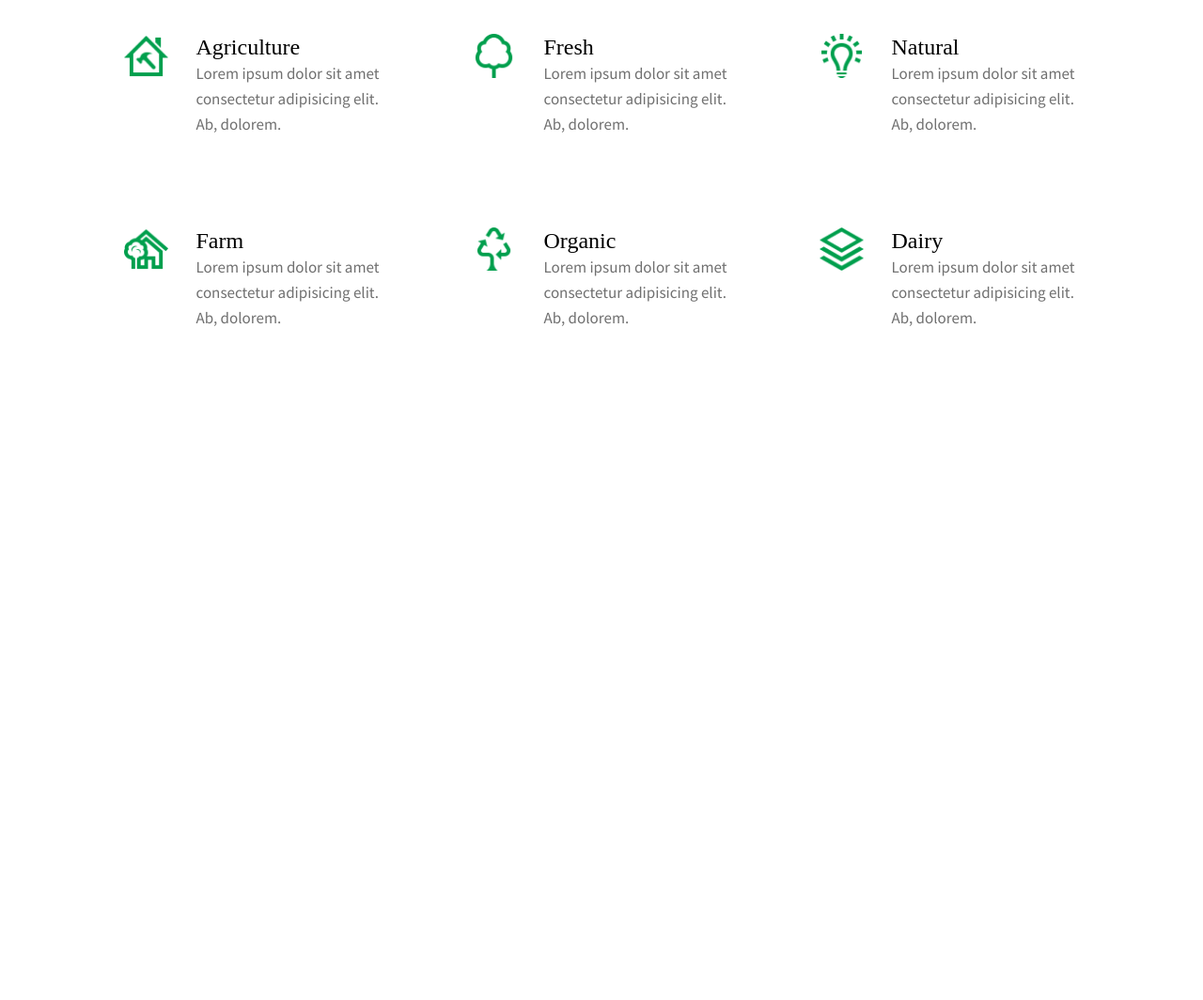
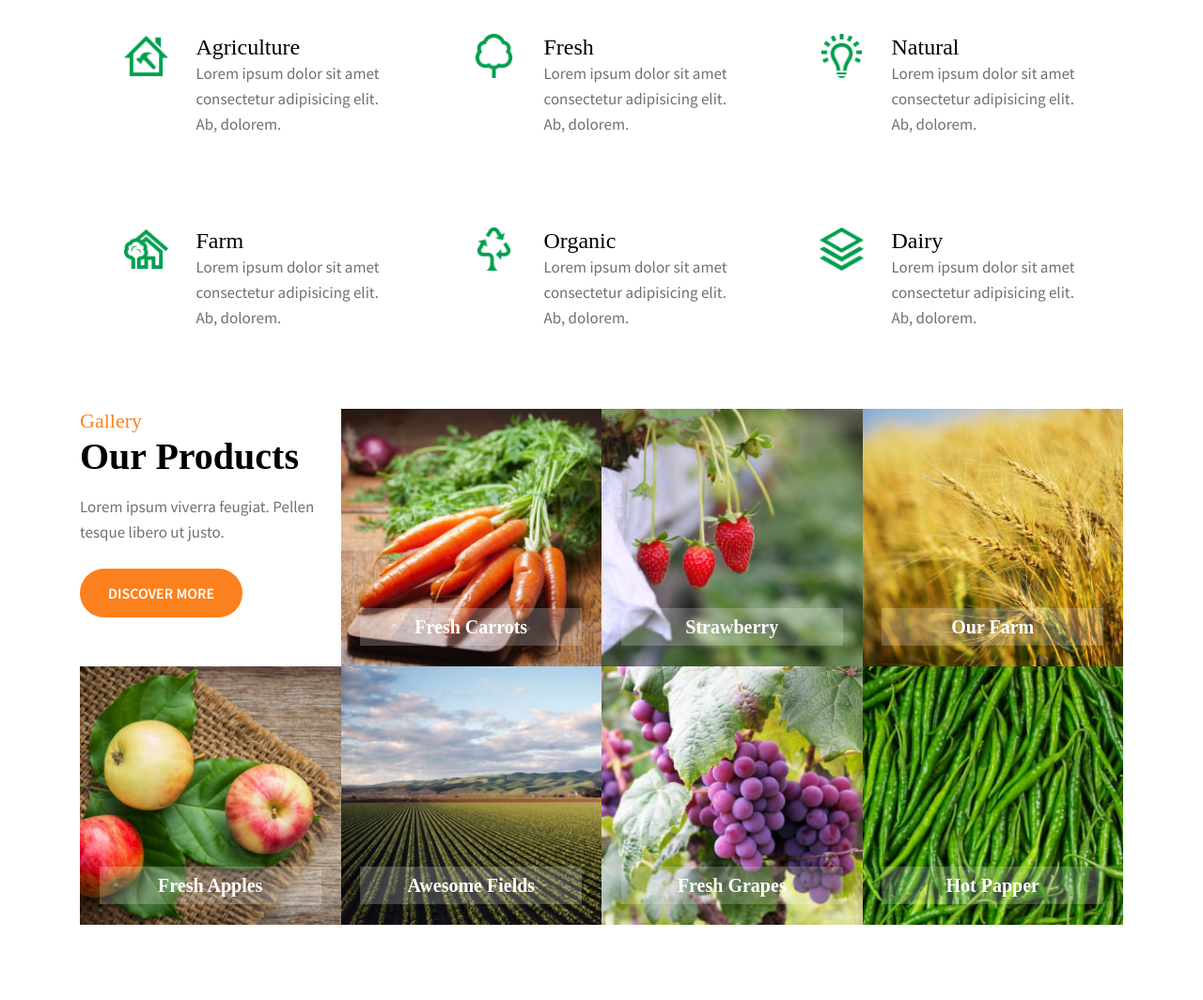
Before and after one commit to hieuhuynh201416/Farmstead, a plain HTML site: page Farmstead/index.html in a window 1280 px wide. Shown: the part 2745-3809 px from the top of the page at 94% size. Before the commit the page ends 3130 px from the top, so only its background shows below. Drawn offline with nearby package versions, Linux system fonts and the light colour scheme; some packages are replaced by stand-ins of ours; a script that the page names is missing; files whose address does not match are found by name; a web font is replaced by a local one.

Commit message:
merge nhanh products

```diff
--- a/Farmstead/assets/styles/index.css
+++ b/Farmstead/assets/styles/index.css
@@ -1356,3 +1356,77 @@ h5.small-title {
 .col-9:hover {
   color: #009f4d;
 }
+/**
+  * Products Section
+  */
+  #products {
+    padding: 50px 0 80px 0;
+  }
+
+  #products .row {
+    padding: 0 15px;
+  }
+
+  #products .section-headings {
+    margin-bottom: 25px;
+  }
+
+  .product-col,
+  .heading-col {
+    padding: 0;
+  }
+
+  .product-item__link {
+    overflow: hidden;
+  }
+
+  .product-item__link::before {
+    content: "";
+    width: 25%;
+    height: 100%;
+
+    position: absolute;
+    top: 0;
+    left: -50%;
+
+    transform: skewX(-20deg);
+
+    background: linear-gradient(to right, #ffffff14, #ffffff54);
+  }
+
+  .product-item__link:hover::before {
+    animation: moveShine 0.6s;
+  }
+
+  @keyframes moveShine {
+    from {
+      left: -50%;
+    }
+
+    to {
+      left: 100%;
+    }
+  }
+
+  .product-item__link {
+    display: block;
+  }
+
+  .product-item__img {
+    width: 100%;
+  }
+
+  .product-item__title {
+    padding: 8px 0;
+    width: 85%;
+    font-size: 20px;
+    font-weight: 600;
+    color: #fff;
+    background-color: #ffffff36;
+
+    text-transform: capitalize;
+
+    bottom: 8%;
+    left: 50%;
+    transform: translateX(-50%);
+  }
--- a/Farmstead/index.html
+++ b/Farmstead/index.html
@@ -457,6 +457,142 @@
         </div>
       </div>
     </section>
+    <!-- Products Section -->
+    <section id="products">
+      <div class="container">
+        <div id="animated-thumbnails" class="row">
+          <div class="heading-col col-lg-3 col-6">
+            <div class="section-headings">
+              <h3 class="subheading">Gallery</h3>
+              <h2 class="secondary-heading">Our Products</h2>
+              <p class="text-heading">
+                Lorem ipsum viverra feugiat. Pellen tesque libero ut justo.
+              </p>
+            </div>
+            <a href="#" class="btn-custom">DISCOVER MORE</a>
+          </div>
+          <div class="product-col col-lg-3 col-6">
+            <a
+              href="#"
+              class="product-item__link position-relative"
+              data-exthumbimage="assets/images/g2.jpg"
+              data-src="assets/images/g2.jpg"
+            >
+              <img
+                class="product-item__img"
+                src="assets/images/g2.jpg"
+                alt="product 1"
+              />
+              <h5 class="product-item__title position-absolute text-center">
+                Fresh Carrots
+              </h5>
+            </a>
+          </div>
+          <div class="product-col col-lg-3 col-6">
+            <a
+              href="#"
+              class="product-item__link position-relative"
+              data-exthumbimage="assets/images/g3.jpg"
+              data-src="assets/images/g3.jpg"
+            >
+              <img
+                class="product-item__img"
+                src="assets/images/g3.jpg"
+                alt="product 2"
+              />
+              <h5 class="product-item__title position-absolute text-center">
+                Strawberry
+              </h5>
+            </a>
+          </div>
+          <div class="product-col col-lg-3 col-6">
+            <a
+              href="#"
+              class="product-item__link position-relative"
+              data-exthumbimage="assets/images/g6.jpg"
+              data-src="assets/images/g6.jpg"
+            >
+              <img
+                class="product-item__img"
+                src="assets/images/g6.jpg"
+                alt="product 3"
+              />
+              <h5 class="product-item__title position-absolute text-center">
+                Our Farm
+              </h5>
+            </a>
+          </div>
+          <div class="product-col col-lg-3 col-6">
+            <a
+              href="#"
+              class="product-item__link position-relative"
+              data-exthumbimage="assets/images/g5.jpg"
+              data-src="assets/images/g5.jpg"
+            >
+              <img
+                class="product-item__img"
+                src="assets/images/g5.jpg"
+                alt="product 4"
+              />
+              <h5 class="product-item__title position-absolute text-center">
+                Fresh Apples
+              </h5>
+            </a>
+          </div>
+          <div class="product-col col-lg-3 col-6">
+            <a
+              href="#"
+              class="product-item__link position-relative"
+              data-exthumbimage="assets/images/g1.jpg"
+              data-src="assets/images/g1.jpg"
+            >
+              <img
+                class="product-item__img"
+                src="assets/images/g1.jpg"
+                alt="product 5"
+              />
+              <h5 class="product-item__title position-absolute text-center">
+                Awesome Fields
+              </h5>
+            </a>
+          </div>
+          <div class="product-col col-lg-3 col-6">
+            <a
+              href="#"
+              class="product-item__link position-relative"
+              data-exthumbimage="assets/images/g7.jpg"
+              data-src="assets/images/g7.jpg"
+            >
+              <img
+                class="product-item__img"
+                src="assets/images/g7.jpg"
+                alt="product 6"
+              />
+              <h5 class="product-item__title position-absolute text-center">
+                Fresh Grapes
+              </h5>
+            </a>
+          </div>
+          <div class="product-col col-lg-3 col-6">
+            <a
+              href="#"
+              class="product-item__link position-relative"
+              data-exthumbimage="assets/images/g8.jpg"
+              data-src="assets/images/g8.jpg"
+            >
+              <img
+                class="product-item__img"
+                src="assets/images/g8.jpg"
+                alt="product 7"
+              />
+              <h5 class="product-item__title position-absolute text-center">
+                Hot Papper
+              </h5>
+            </a>
+          </div>
+        </div>
+      </div>
+    </section>
     <footer>
       <!-- place footer here -->
     </footer>
```
